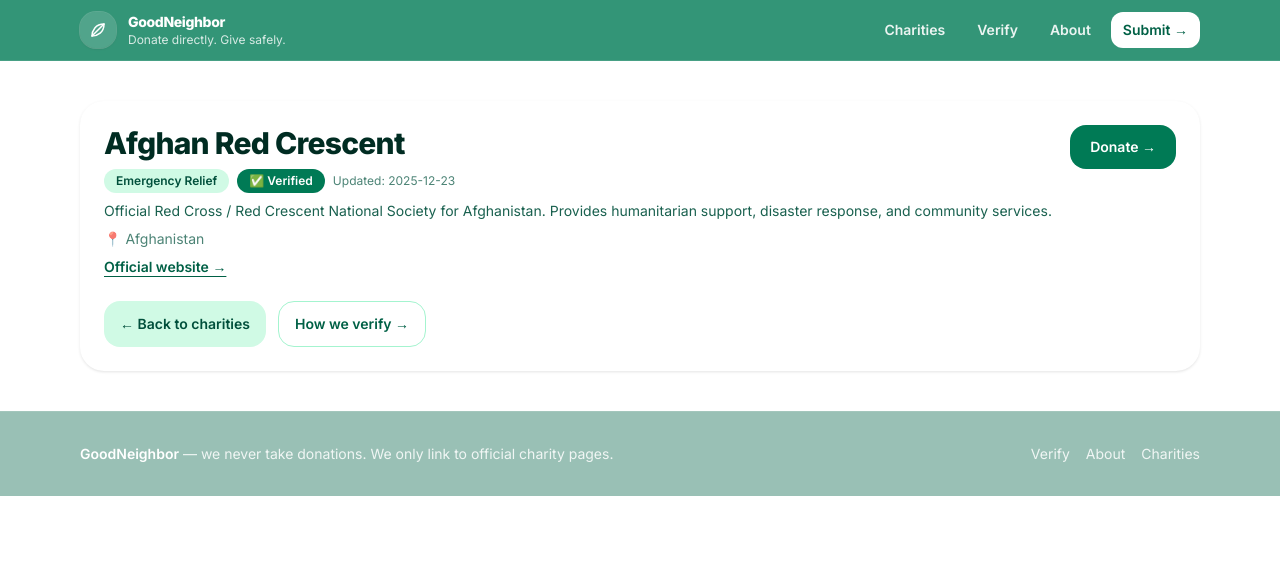
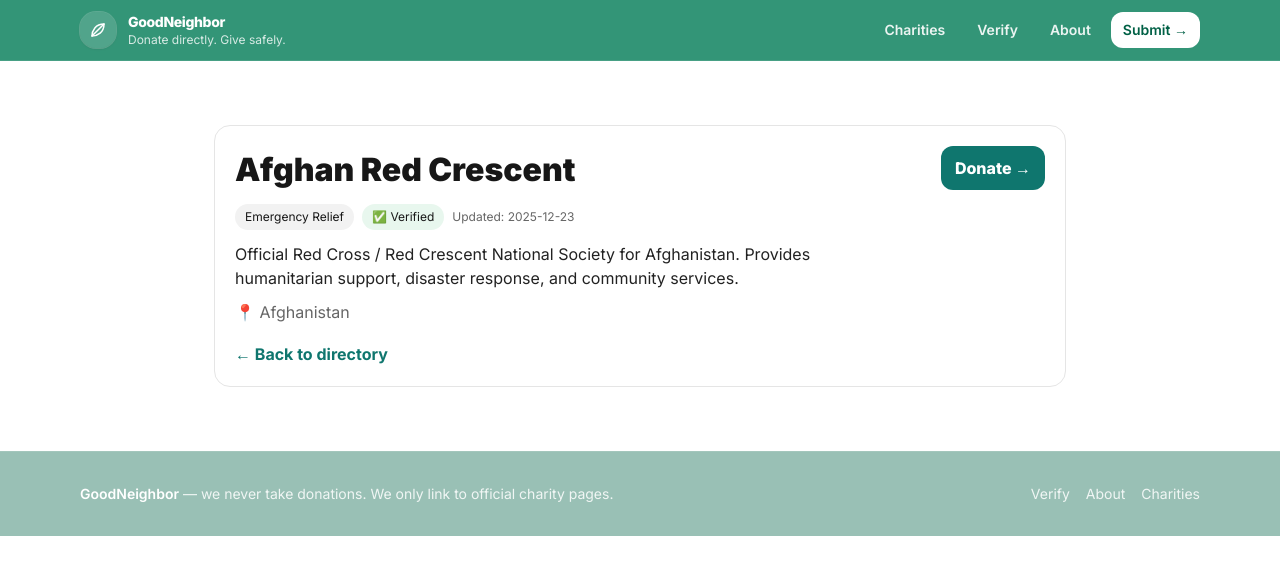
Before and after one commit to Raaooddee/goodneighbor, a Next.js app: page /charity/afghan-red-crescent-afghanistan in a window 1280 px wide. Shown: the top 574 px of the page. Built offline with nearby package versions, Linux system fonts and the light colour scheme.

Commit message:
Fix charity detail route and verify generated charities

```diff
--- a/app/charity/[slug]/page.tsx
+++ b/app/charity/[slug]/page.tsx
@@ -1,71 +1,82 @@
 import Link from "next/link";
-import { notFound } from "next/navigation";
 import { charities } from "../../../data/charities";
 
 export default function CharityPage({ params }: { params: { slug: string } }) {
   const charity = charities.find((c) => c.slug === params.slug);
-  if (!charity) return notFound();
+
+  if (!charity) {
+    return (
+      <div style={{ padding: 24, maxWidth: 900, margin: "0 auto" }}>
+        <h1 style={{ fontSize: 28, fontWeight: 900 }}>Charity not found</h1>
+        <p style={{ marginTop: 10 }}>
+          Tried slug: <b>{params.slug}</b>
+        </p>
+        <p style={{ marginTop: 6 }}>
+          Charities loaded: <b>{charities.length}</b>
+        </p>
+        <Link href="/charities" style={{ display: "inline-block", marginTop: 16 }}>
+          ← Back to charities
+        </Link>
+      </div>
+    );
+  }
 
   const location = charity.city ? `${charity.city}, ${charity.country}` : charity.country;
 
   return (
-    <div className="grid gap-6">
-      <div className="rounded-3xl bg-white p-6 text-emerald-950 shadow-sm ring-1 ring-white/20">
-        <div className="flex flex-col gap-4 sm:flex-row sm:items-start sm:justify-between">
-          <div className="grid gap-2">
-            <h1 className="text-3xl font-extrabold tracking-tight">{charity.name}</h1>
+    <div style={{ padding: 24, maxWidth: 900, margin: "0 auto" }}>
+      <div
+        style={{
+          border: "1px solid #e5e5e5",
+          borderRadius: 16,
+          padding: 20,
+          background: "#fff",
+        }}
+      >
+        <div style={{ display: "flex", justifyContent: "space-between", gap: 16, flexWrap: "wrap" }}>
+          <div style={{ maxWidth: 650 }}>
+            <h1 style={{ fontSize: 32, fontWeight: 900, margin: 0 }}>{charity.name}</h1>
 
-            <div className="flex flex-wrap items-center gap-2">
-              <span className="rounded-full bg-emerald-100 px-3 py-1 text-xs font-semibold text-emerald-900">
+            <div style={{ marginTop: 10, display: "flex", gap: 8, flexWrap: "wrap", alignItems: "center" }}>
+              <span style={{ fontSize: 12, padding: "4px 10px", borderRadius: 999, background: "#f2f2f2" }}>
                 {charity.category}
               </span>
 
               {charity.verified && (
-                <span className="rounded-full bg-emerald-700 px-3 py-1 text-xs font-semibold text-white">
+                <span style={{ fontSize: 12, padding: "4px 10px", borderRadius: 999, background: "#e8f7ee" }}>
                   ✅ Verified
                 </span>
               )}
 
-              <span className="text-xs text-emerald-900/70">Updated: {charity.lastUpdated}</span>
+              <span style={{ fontSize: 12, color: "#666" }}>Updated: {charity.lastUpdated}</span>
             </div>
 
-            <p className="text-sm text-emerald-900/90">{charity.description}</p>
-            <p className="text-sm text-emerald-900/70">📍 {location}</p>
-
-            {charity.websiteUrl && (
-              <a
-                href={charity.websiteUrl}
-                target="_blank"
-                rel="noreferrer"
-                className="text-sm font-semibold text-emerald-800 underline underline-offset-4"
-              >
-                Official website →
-              </a>
-            )}
+            <p style={{ marginTop: 12, marginBottom: 0, color: "#222" }}>{charity.description}</p>
+            <p style={{ marginTop: 10, marginBottom: 0, color: "#666" }}>📍 {location}</p>
           </div>
 
           <a
             href={charity.donateUrl}
             target="_blank"
             rel="noreferrer"
-            className="inline-flex h-fit items-center justify-center rounded-2xl bg-emerald-700 px-5 py-3 text-sm font-semibold text-white hover:bg-emerald-600"
+            style={{
+              height: "fit-content",
+              padding: "10px 14px",
+              borderRadius: 12,
+              background: "#0f766e",
+              color: "#fff",
+              textDecoration: "none",
+              fontWeight: 800,
+              whiteSpace: "nowrap",
+            }}
           >
             Donate →
           </a>
         </div>
 
-        <div className="mt-6 flex flex-col gap-3 sm:flex-row">
-          <Link
-            href="/charities"
-            className="inline-flex items-center justify-center rounded-2xl bg-emerald-100 px-4 py-3 text-sm font-semibold text-emerald-900 hover:bg-emerald-200"
-          >
-            ← Back to charities
-          </Link>
-          <Link
-            href="/verify"
-            className="inline-flex items-center justify-center rounded-2xl border border-emerald-200 bg-white px-4 py-3 text-sm font-semibold text-emerald-800 hover:bg-emerald-50"
-          >
-            How we verify →
+        <div style={{ marginTop: 18 }}>
+          <Link href="/charities" style={{ fontWeight: 700, color: "#0f766e", textDecoration: "none" }}>
+            ← Back to directory
           </Link>
         </div>
       </div>
```
